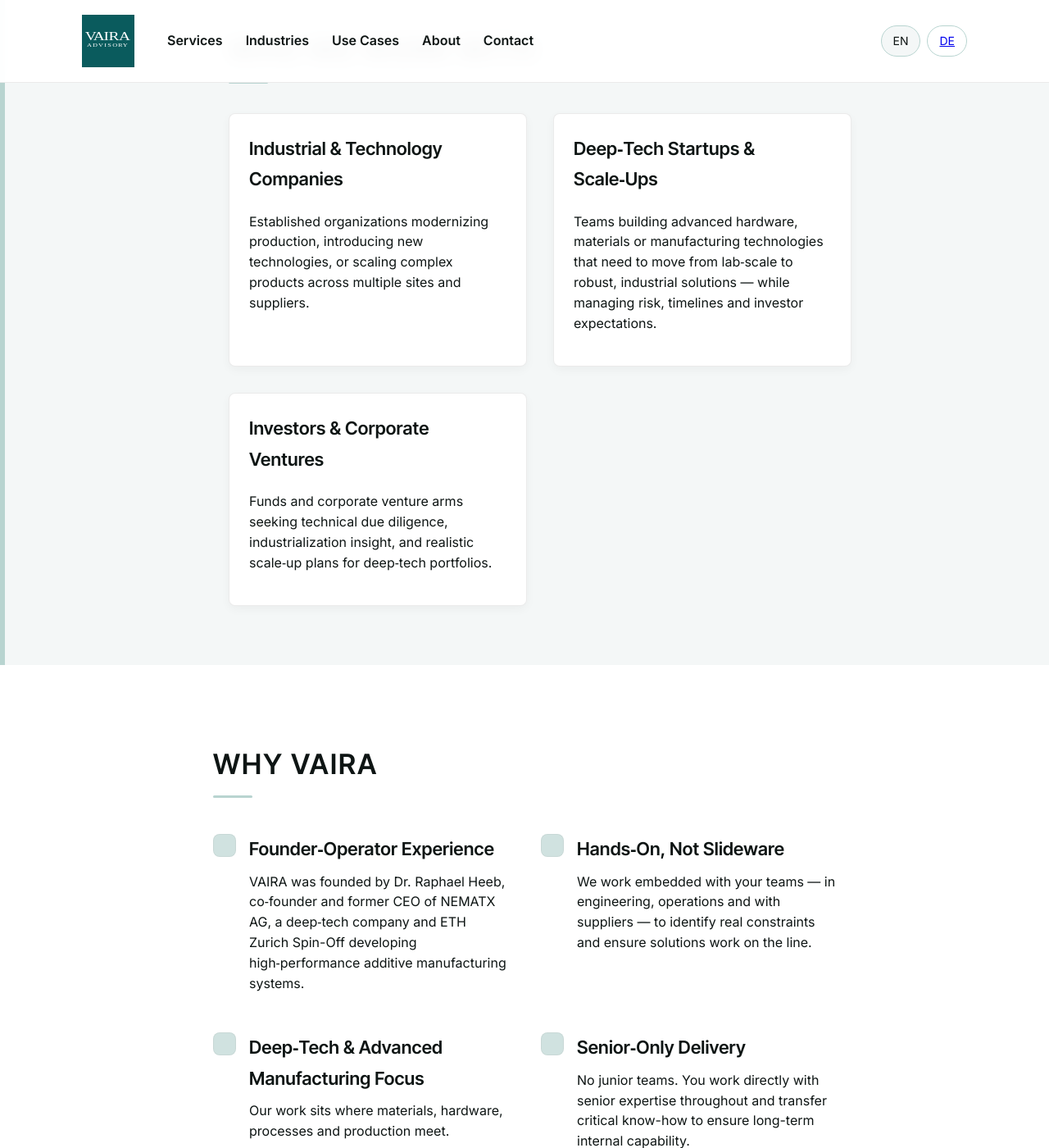
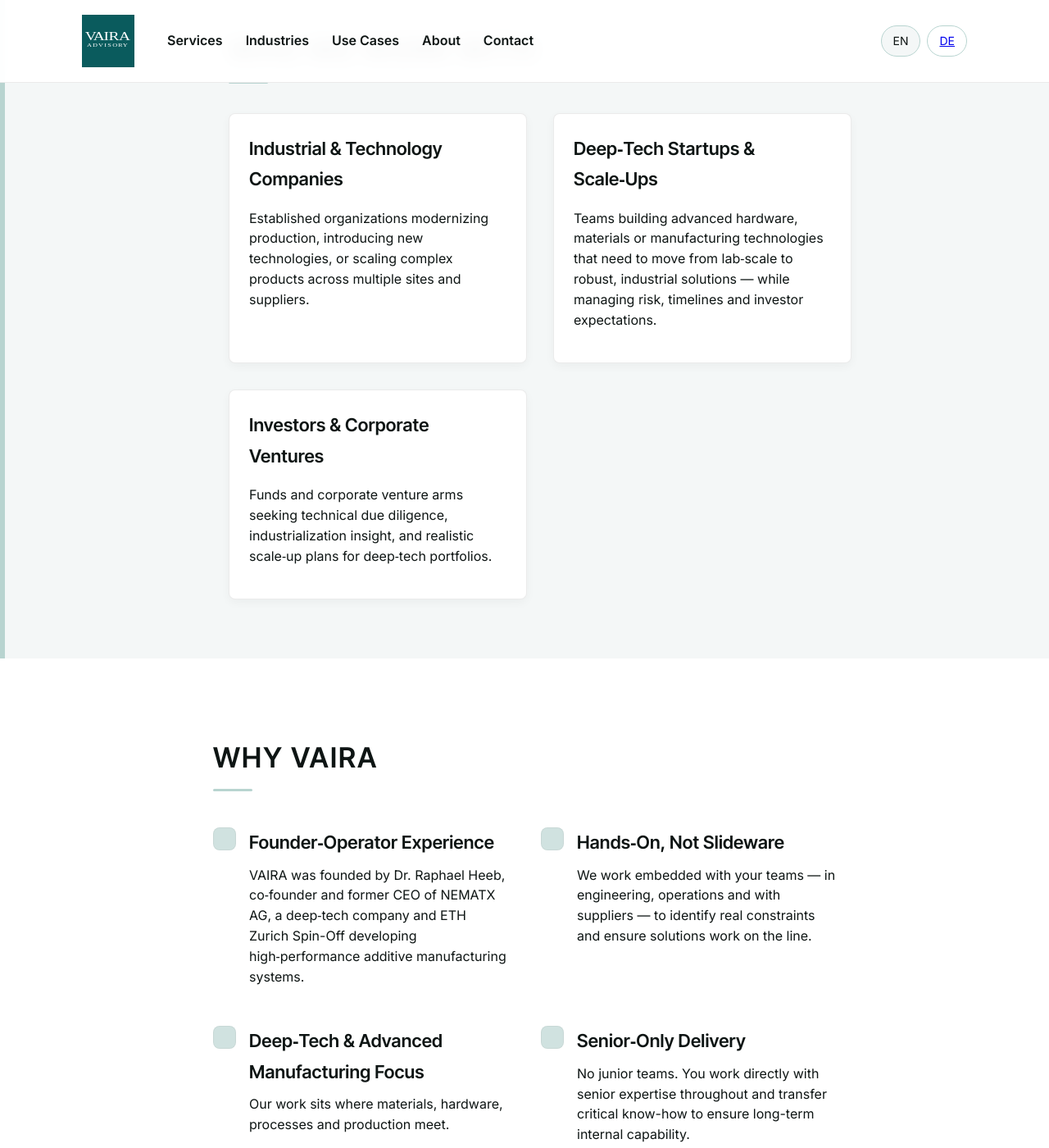
Before and after one commit to raphaelheeb/vaira-advisory, a Jekyll site: the page built from index.html, in a window 1280 px wide and 1400 px high, scrolled down 1377 px. Shown: the whole window at 82% size. Built offline with Jekyll 4.4.1, drawn with Linux system fonts in a browser that asks for light colours.

Commit message:
Update styles.css

```diff
--- a/assets/css/styles.css
+++ b/assets/css/styles.css
@@ -238,8 +238,6 @@
   padding: 24px;
   box-shadow: 0 4px 12px rgba(0,0,0,0.04);
   transition: all 0.2s ease;
-  display: flex;
-  flex-direction: column;
 }
 
 .card:hover {
@@ -428,6 +426,12 @@
 @media (max-width: 720px) {
   .section {
     padding: 48px 0;
+  }
+}
+
+@media (min-width: 900px) {
+  .card-grid {
+    grid-template-columns: repeat(3, 1fr);
   }
 }
 
```
